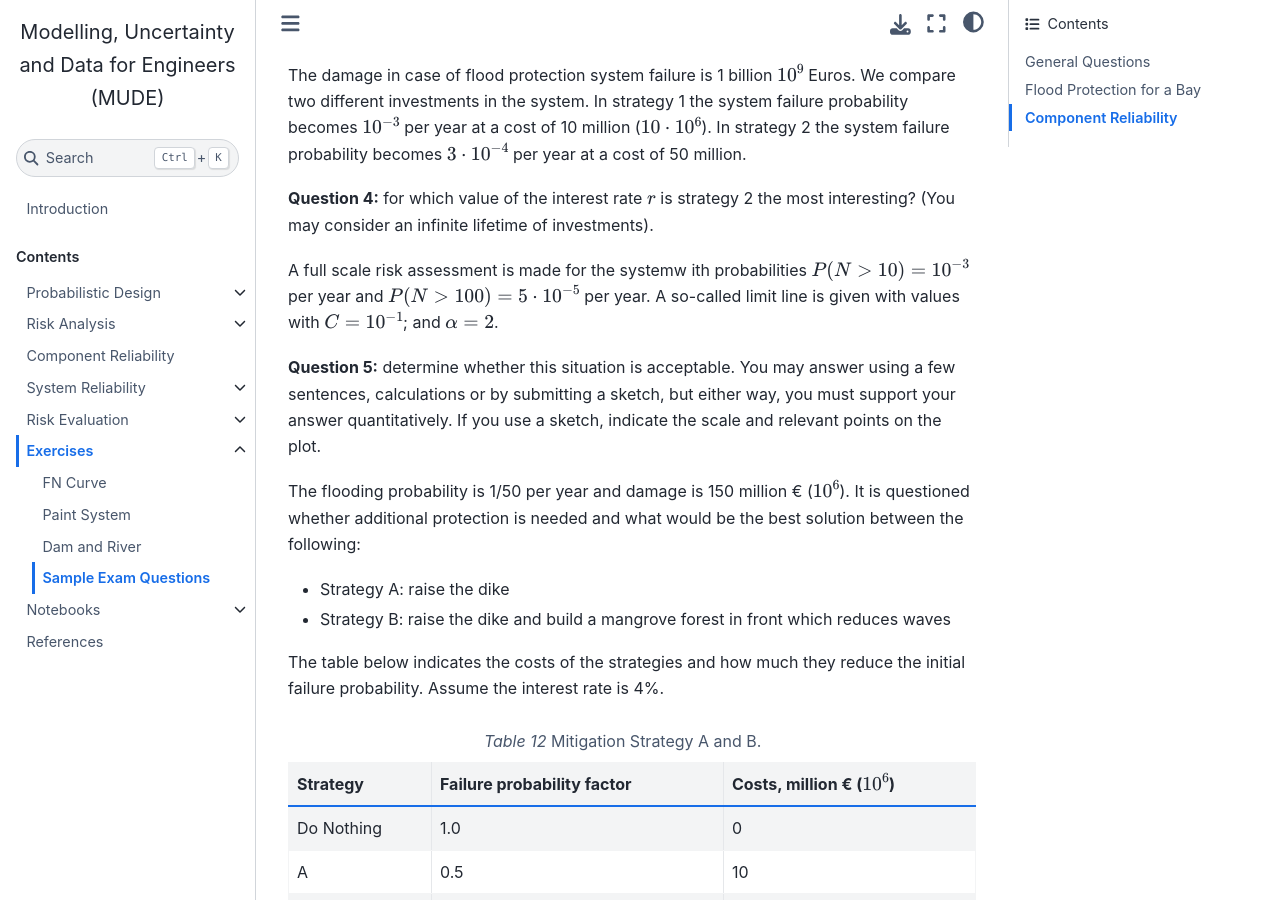
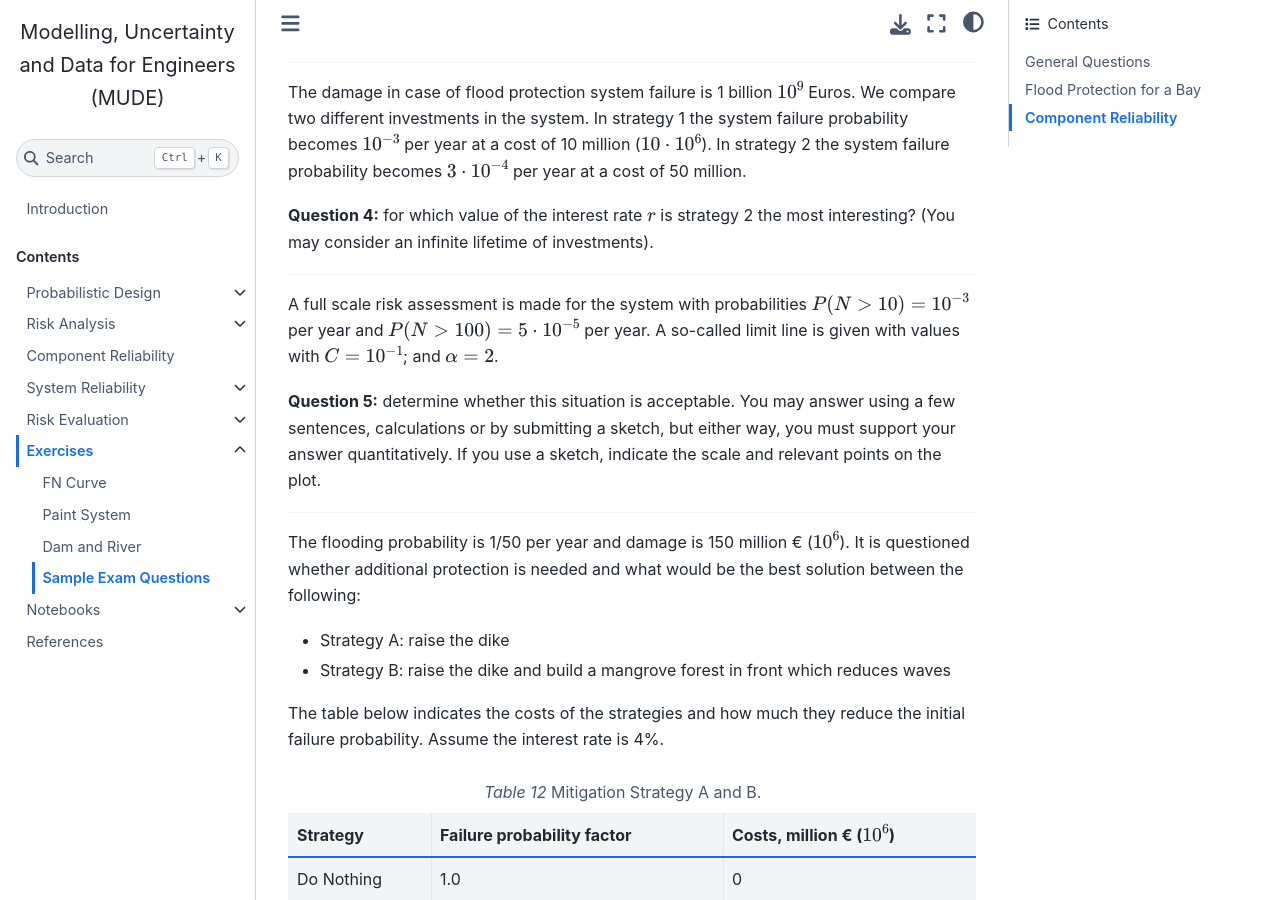
Before and after one commit to TUDelft-CITG/MUDE, a Jupyter Book: the page built from book/exercises/exercise-sample-exam.md, in a window 1280 px wide and 900 px high, scrolled down 1370 px. Built offline with Jupyter Book 1.0.4 settings and Sphinx 7.4.7 and the Sphinx Book theme 1.1.4, drawn with Linux system fonts in a browser that asks for light colours.

Commit message:
reformat sample exam page

`````diff
--- a/book/exercises/exercise-sample-exam.md
+++ b/book/exercises/exercise-sample-exam.md
@@ -61,7 +61,7 @@ Option a is true.
 
 It is likely that both structures are constructed of the same material (e.g., local soil), which would respond in a similar way to the storm surge and waves. The structures are also likely to be operated and maintained by the same government agency, which would result in dependence due to human error and maintenance problems.
 ``` -->
-
+---
 The damage in case of flood protection system failure is 1 billion $10^9$ Euros. We compare two different investments in the system. In strategy 1 the system failure probability becomes $10^{-3}$ per year at a cost of 10 million ($10 \cdot 10^{6}$). In strategy 2 the system failure probability becomes $3 \cdot 10^{-4}$ per year at a cost of 50 million.
 
 **Question 4:** for which value of the interest rate $r$ is strategy 2 the most interesting? (You may consider an infinite lifetime of investments).
@@ -81,8 +81,8 @@ $$
 I_1+\frac{p_1 D}{r}>I_2+\frac{p_2 D}{r}
 $$
 ``` -->
-
- A full scale risk assessment is made for the systemw ith probabilities $P(N>10)=10^{-3}$ per year and $P(N>100)=5 \cdot 10^{-5}$ per year. A so-called limit line is given with values with $C = 10^{-1}$; and $\alpha = 2$.
+---
+ A full scale risk assessment is made for the system with probabilities $P(N>10)=10^{-3}$ per year and $P(N>100)=5 \cdot 10^{-5}$ per year. A so-called limit line is given with values with $C = 10^{-1}$; and $\alpha = 2$.
 
 **Question 5:** determine whether this situation is acceptable. You may answer using a few sentences, calculations or by submitting a sketch, but either way, you must support your answer quantitatively. If you use a sketch, indicate the scale and relevant points on the plot.
 
@@ -106,7 +106,7 @@ $$
 
 The probability of exceeding 100 fatalities is too high since $5E-3>0.1/100^2=1E-5$. The same is true for 10 fatalities.
 ```` -->
-
+---
 The flooding probability is 1/50 per year and damage is 150 million € ($10^6$). It is questioned whether additional protection is needed and what would be the best solution between the following:
 
 - Strategy A: raise the dike
@@ -150,7 +150,7 @@ width: 500px
 ---
 ```
 ```` -->
-
+---
 Consider the individual risk in two areas of the city by the bay, above. The acceptable individual risk is $10^{-5}$ per year. The conditional probability of death due to flooding is dependent on the water depth and indicated next to the graph. The individual risk level in area A is $10^{-5}$ per year and the water depth is 3 m. The individual risk level in area B is $10^{-5}$ per year and the water depth is 2 m.
 
 **Question 7:** what should be the maximum allowable failure probability of the dike on the bay, $P_{\text{flooding}}$, to meet the standard for individual risk, $IR$?
`````
